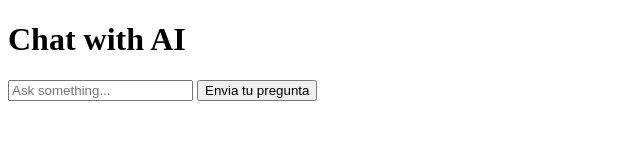
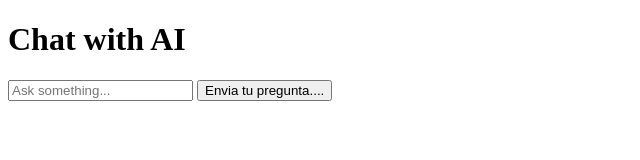
Before and after one commit to Charly16042025/chatbot-ui, a plain HTML site: page index.html in a window 1280 px wide. Shown: the full height of the page, 0-640 px from the left. Drawn offline with Linux system fonts and the light colour scheme.

Commit message:
Update index.html

```diff
--- a/index.html
+++ b/index.html
@@ -6,7 +6,7 @@
 <body>
   <h1>Chat with AI</h1>
   <input id="question" placeholder="Ask something..." />
-  <button onclick="send()">Envia tu pregunta</button>
+  <button onclick="send()">Envia tu pregunta....</button>
   <pre id="response"></pre>
 
   <script>
```
